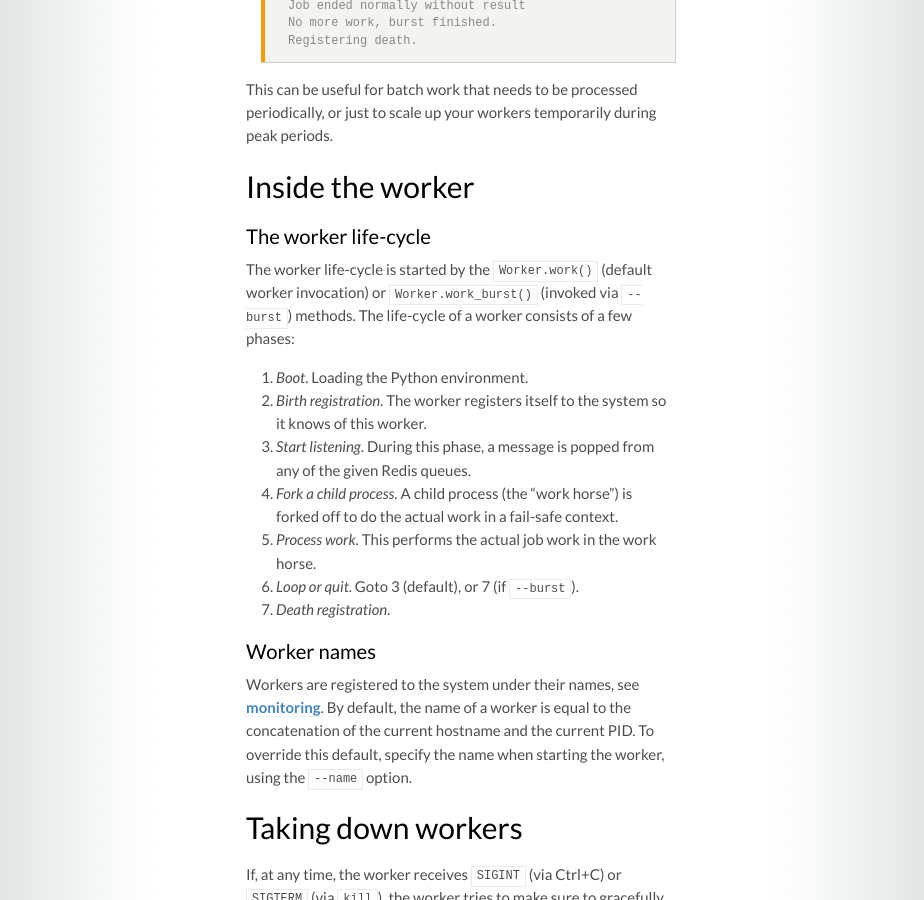
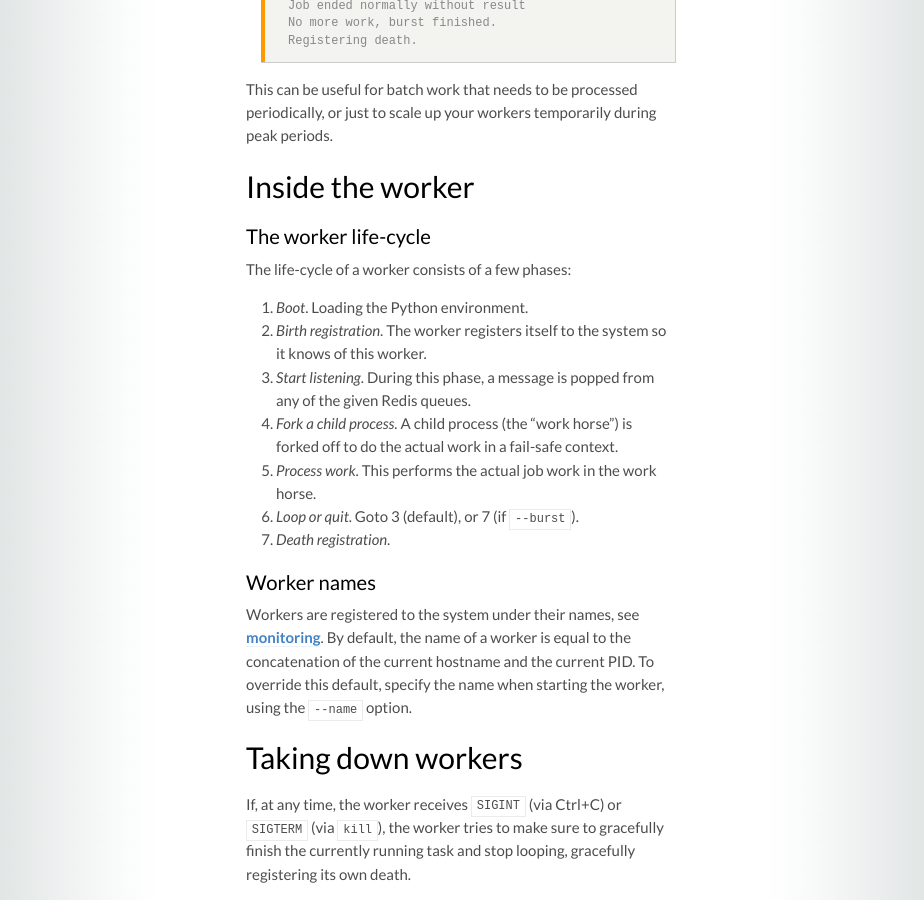
Before and after one commit to rq/rq, a Jekyll site: the page built from docs/workers.md, in a window 1280 px wide and 900 px high, scrolled down 1059 px. Shown: the whole window, without its empty margins (179-1103 px from the left). Built offline with Jekyll 4.4.1, drawn with Linux system fonts in a browser that asks for light colours; some web fonts are replaced; Markdown is read by kramdown in place of the engine named in the settings.

Commit message:
Update docs/workers.md

```diff
--- a/docs/workers.md
+++ b/docs/workers.md
@@ -54,9 +54,7 @@ just to scale up your workers temporarily during peak periods.
 
 ### The worker life-cycle
 
-The worker life-cycle is started by the `Worker.work()` (default worker
-invocation) or `Worker.work_burst()` (invoked via `--burst`) methods.  The
-life-cycle of a worker consists of a few phases:
+The life-cycle of a worker consists of a few phases:
 
 1. _Boot_. Loading the Python environment.
 2. _Birth registration_. The worker registers itself to the system so it knows
```
